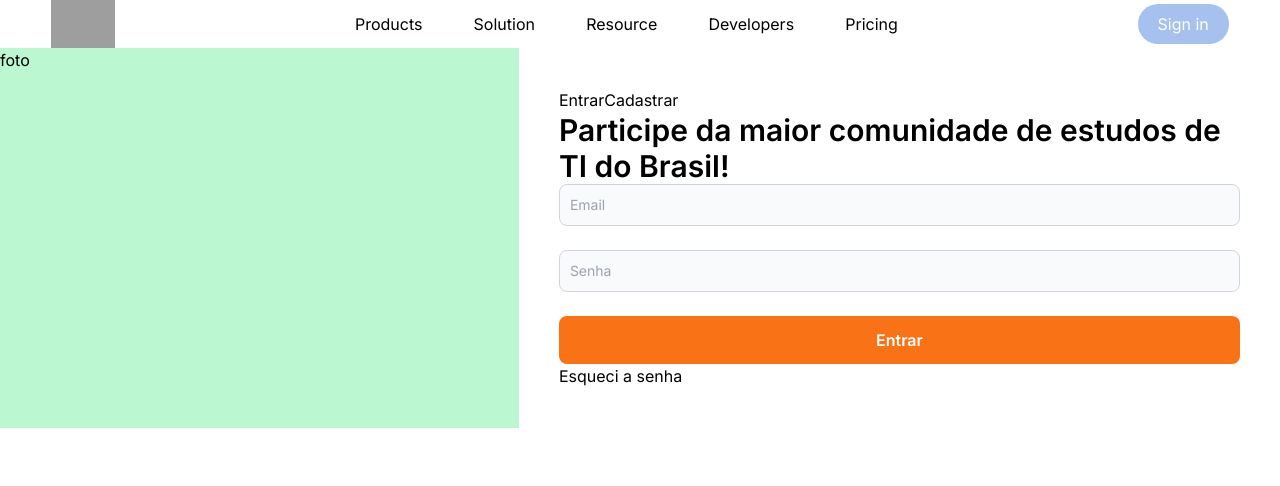
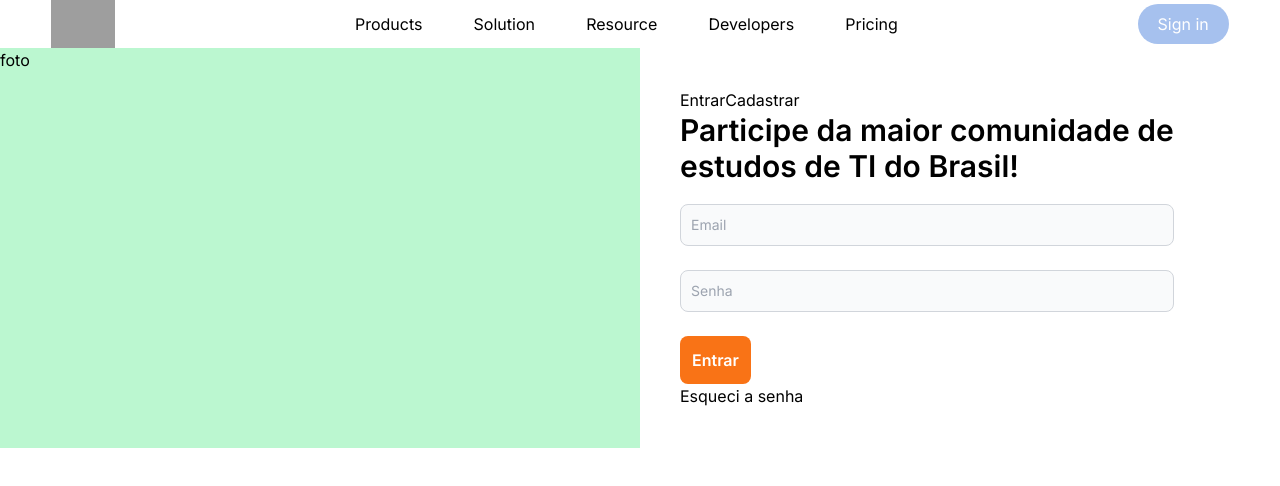
Before and after one commit to iCarlosAugusto/exam-certificaiton-next, a Next.js app: page /authentication in a window 1280 px wide. Shown: the top 486 px of the page. Built offline with nearby package versions, Linux system fonts and the light colour scheme; grey boxes are pictures that could not be loaded.

Commit message:
refactor: :recycle: ui

```diff
--- a/src/app/authentication/page.tsx
+++ b/src/app/authentication/page.tsx
@@ -2,7 +2,6 @@
 
 import { Button } from "@/components/button";
 import { Input } from "@/components/input"
-
 export default function Authentication() {
 
     const handleAuth = () => {
@@ -19,13 +18,12 @@ export default function Authentication() {
                     <span>Cadastrar</span>
                 </div>
 
-                <span className="font-semibold text-3xl">Participe da maior comunidade de estudos de TI do Brasil!</span>
-
-                <Input placeholder="Email"/>
-                <Input placeholder="Senha"/>
-                <Button text="Entrar" onClick={() => {}}/>
-
-
+                <span className="font-semibold text-3xl mb-5">Participe da maior comunidade de<br/> estudos de TI do Brasil!</span>
+                <form>
+                    <Input placeholder="Email"/>
+                    <Input placeholder="Senha"/>
+                    <Button text="Entrar" onClick={() => {}}/>
+                </form>
                 <span>Esqueci a senha</span>
             </div>
         </div>
```
